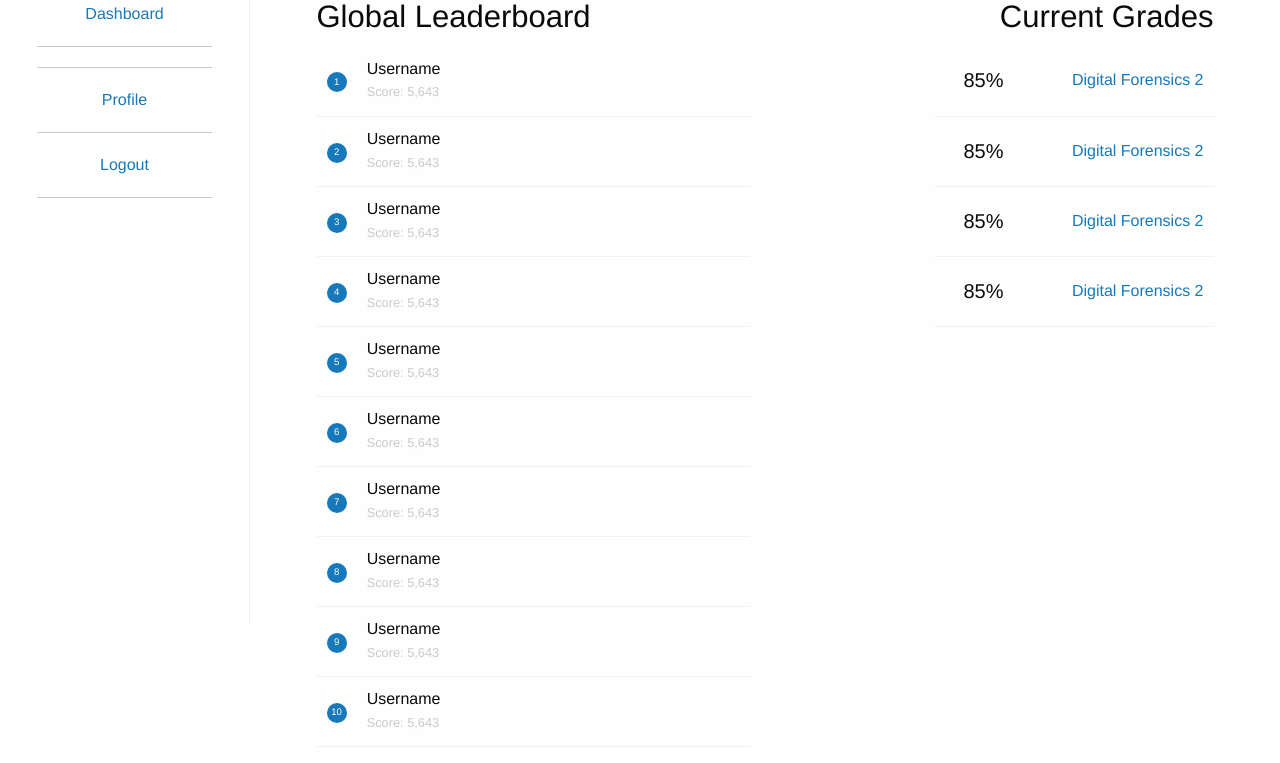
After one commit to Derrezed-Fez/neuralabs, a Flask app: page /grades in a window 1280 px wide. The commit adds this page. Shown: the part 176-939 px from the top of the page. Run offline with Flask 2, Linux system fonts and the light colour scheme; the visitor is signed in with stand-in values (Sample User, id 1); some libraries are stand-ins or nearby versions.

Commit message:
Added gamification elements
Added Leaderboard
Added Level

```diff
--- a/neuralabs/models.py
+++ b/neuralabs/models.py
@@ -47,3 +47,17 @@ class Course(db.Document):
     join_code = db.StringField(max_length=6)
     instructors = db.ListField()
     students = db.ListField()
+    roles = db.ListField(default=['Student'])
+    join_date = db.DateTimeField()
+
+
+class Lab(UserMixin, db.Document):
+    meta = {'collection': 'Lab'}
+    name = db.StringField(max_length=30)
+    image = db.BinaryField()
+    tags = db.ListField(defualt=[])
+    date_created = db.DateTimeField()
+    difficulty = db.StringField()
+    description = db.StringField()
+    pages = db.ListField(default=[])
+    pk_owner = db.ObjectIdField()
--- a/neuralabs/static/main.css
+++ b/neuralabs/static/main.css
@@ -37,3 +37,11 @@
     background: lightseagreen;
     cursor: pointer;
 }
+.list tbody {
+    border-left: 0;
+    border-right: 0;
+    border-top: 0;
+}
+.list tr {
+    height: 70px;
+}
--- a/neuralabs/templates/accounts/register.html
+++ b/neuralabs/templates/accounts/register.html
@@ -21,7 +21,7 @@
     <center>
       <form action="/register" method="post">
           {% include 'form-feedback.html' %}
-        <p>Name</p>
+        <p>Username (public)</p>
         <div style="width: 30%;">{{ form.name }}</div>
         <p>Email</p>
         <div style="width: 30%;">{{ form.email }}</div>
--- /dev/null
+++ b/neuralabs/templates/gradebook.html
@@ -0,0 +1,30 @@
+{% extends 'navbar.html' %}
+
+{% block content %}
+    <div class="callout secondary">
+        <div class="row">
+            <div class="large-9 column">
+              <h1>Grades for {{ user.name }}</h1>
+              <p class="lead">Here's how you rank.</p>
+            </div>
+            {% include 'level.html' %}
+        </div>
+    </div>
+    <div style="width: 90%; margin: auto;">
+        <div class="small-6 columns">
+            <h3>Global Leaderboard</h3>
+            {% include 'leaderboard.html' %}
+        </div>
+        <div class="small-6 large-4 columns" style="text-align: end">
+            <h3>Current Grades</h3>
+            <table class="list unstriped hover" style="table-layout: fixed;">
+                <tbody>
+                    <tr><td><h5 style="margin-bottom: 0;">85%</h5></td><td style="width: 200px"><a href="/course/5fa0d45d9449c634e4a91792">Digital Forensics 2</a></td></tr>
+                    <tr><td><h5 style="margin-bottom: 0;">85%</h5></td><td style="width: 200px"><a href="/course/5fa0d45d9449c634e4a91792">Digital Forensics 2</a></td></tr>
+                    <tr><td><h5 style="margin-bottom: 0;">85%</h5></td><td style="width: 200px"><a href="/course/5fa0d45d9449c634e4a91792">Digital Forensics 2</a></td></tr>
+                    <tr><td><h5 style="margin-bottom: 0;">85%</h5></td><td style="width: 200px"><a href="/course/5fa0d45d9449c634e4a91792">Digital Forensics 2</a></td></tr>
+                </tbody>
+            </table>
+        </div>
+    </div>
+{% endblock %}
--- /dev/null
+++ b/neuralabs/templates/leaderboard.html
@@ -0,0 +1,14 @@
+<table class="list unstriped hover">
+    <tbody>
+        <tr><td style="width: 10px"><span class="badge">1</span></td><td><h6 style="margin-bottom: 0">Username<br><small>Score: 5,643</small></h6></td></tr>
+        <tr><td style="width: 10px"><span class="badge">2</span></td><td><h6 style="margin-bottom: 0">Username<br><small>Score: 5,643</small></h6></td></tr>
+        <tr><td style="width: 10px"><span class="badge">3</span></td><td><h6 style="margin-bottom: 0">Username<br><small>Score: 5,643</small></h6></td></tr>
+        <tr><td style="width: 10px"><span class="badge">4</span></td><td><h6 style="margin-bottom: 0">Username<br><small>Score: 5,643</small></h6></td></tr>
+        <tr><td style="width: 10px"><span class="badge">5</span></td><td><h6 style="margin-bottom: 0">Username<br><small>Score: 5,643</small></h6></td></tr>
+        <tr><td style="width: 10px"><span class="badge">6</span></td><td><h6 style="margin-bottom: 0">Username<br><small>Score: 5,643</small></h6></td></tr>
+        <tr><td style="width: 10px"><span class="badge">7</span></td><td><h6 style="margin-bottom: 0">Username<br><small>Score: 5,643</small></h6></td></tr>
+        <tr><td style="width: 10px"><span class="badge">8</span></td><td><h6 style="margin-bottom: 0">Username<br><small>Score: 5,643</small></h6></td></tr>
+        <tr><td style="width: 10px"><span class="badge">9</span></td><td><h6 style="margin-bottom: 0">Username<br><small>Score: 5,643</small></h6></td></tr>
+        <tr><td style="width: 10px"><span class="badge">10</span></td><td><h6 style="margin-bottom: 0">Username<br><small>Score: 5,643</small></h6></td></tr>
+    </tbody>
+</table>
--- /dev/null
+++ b/neuralabs/templates/level.html
@@ -0,0 +1,8 @@
+<div class="large-3 column" style="transform: translateY(50%);">
+    <h5 style="margin-bottom: 10px; font-weight: bolder;"><i class="fi-trophy"></i> LEVEL 7<span style="float: right; font-size: 10px">1,200/3,000xp</span></h5>
+    <div class="progress" role="progressbar" tabindex="0" aria-valuenow="15" aria-valuemin="0" aria-valuetext="15 percent" aria-valuemax="100">
+      <span class="progress-meter" style="width: 10%">
+        <span class="progress-meter-text">10%</span>
+      </span>
+    </div>
+</div>
--- a/neuralabs/views.py
+++ b/neuralabs/views.py
@@ -8,6 +8,7 @@ import datetime
 import string
 import random
 from flask import abort, jsonify
+import base64
 
 
 @app.route('/register', methods=['GET', 'POST'])
@@ -95,7 +96,29 @@ def create_lab():
 @app.route('/manage')
 @login_required
 def manage_labs():
-    return render_template('instructor/manage.html', page='Manage Labs', user=current_user)
+    form = LabForm()
+    if request.method == 'POST':
+        if current_user.is_authenticated:
+            image = request.files['lab-photo']
+            encoded_image = base64.b64encode(image.read())
+            tags = []
+            for tag in request.form['tags'].split(','):
+                tags.append(tag.strip())
+            total_page_count = int(request.form['total-page-count'])
+            pages = []
+            for i in range(1, total_page_count+1):
+                file_name = request.form['fileUpload-1' + str(i)]
+                page = {
+                    'title': request.form['title-p' + str(i)],
+                    'details': request.form['details-p' + str(i)],
+                }
+                pages.append(page)
+            lab = Lab(name=request.form['name'], image=encoded_image, tags=tags, date_created=datetime.datetime.now, difficulty=request.form['difficulty'],
+                    description=request.form['description'], pages=pages, pk_owner=current_user.id)
+            lab.save()
+    labs = Lab.objects(pk_owner__contains=str(current_user.id))
+    print(labs)
+    return render_template('instructor/manage.html', page='Manage Labs', user=current_user, labs=labs)
 
 
 @app.route('/admin', methods=['GET', 'POST'])
@@ -153,3 +176,9 @@ def instructors():
 def logout():
     logout_user()
     return redirect(url_for('login'))
+
+
+@app.route('/grades', methods=['GET'])
+@login_required
+def grade_book():
+    return render_template('gradebook.html', page='Grade Book', user=current_user)
```
Also changed, not shown: neuralabs/templates/administration/course.html (+6 -1 lines), neuralabs/templates/dashboard.html (+14 -6 lines), neuralabs/templates/administration/search_instructors.html (renamed from neuralabs/templates/administration/seach_instructors.html).
